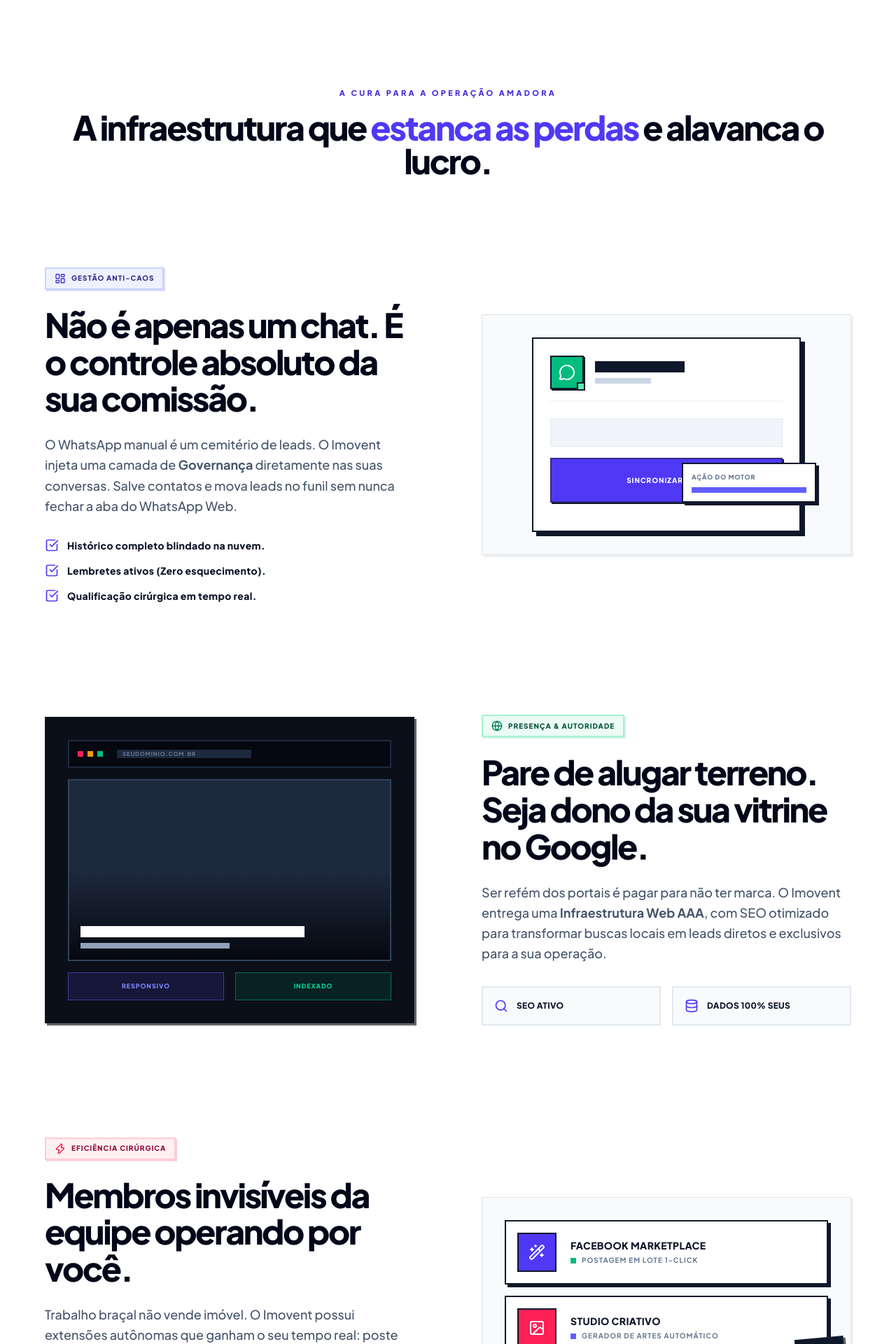
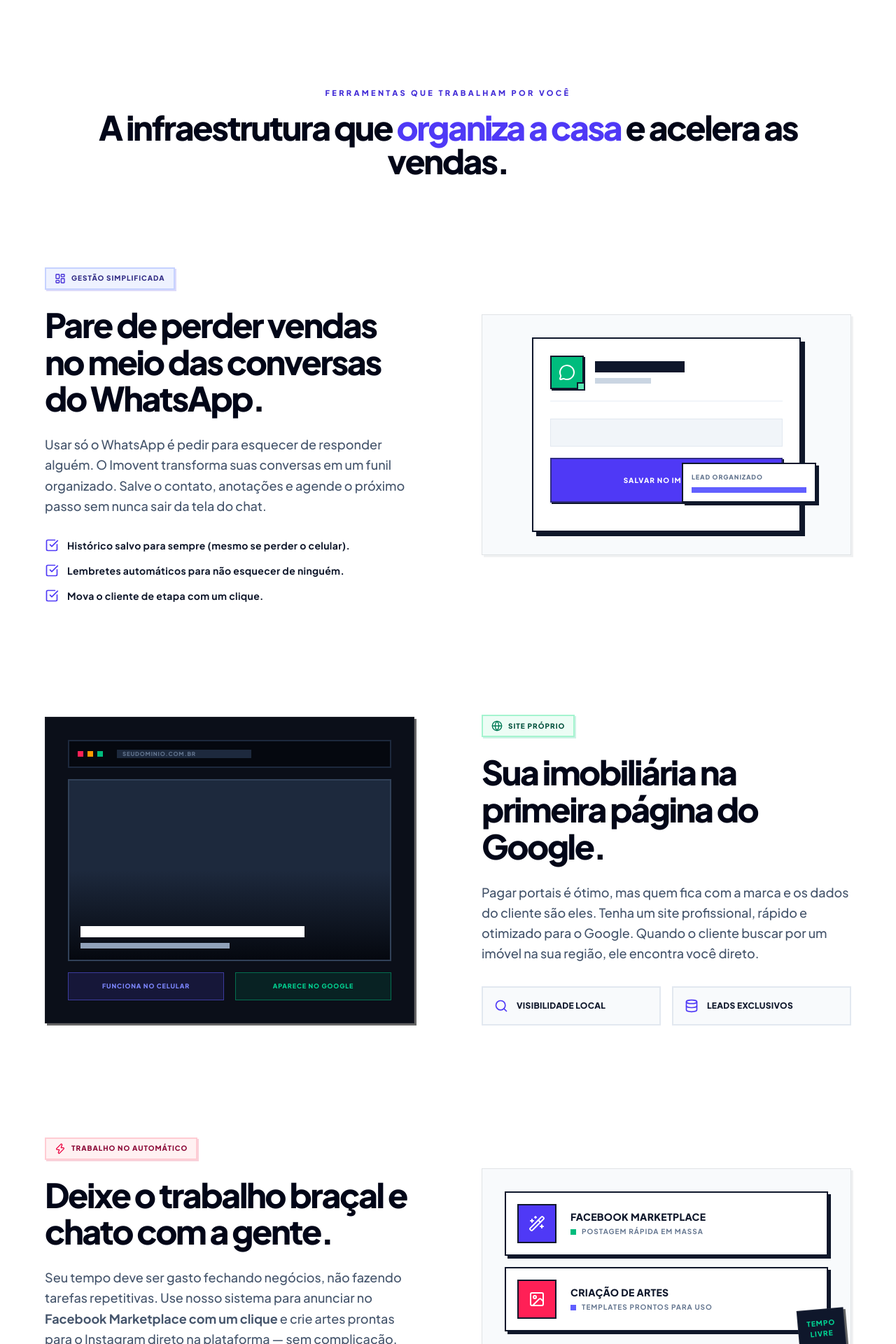
Before and after one commit to wendelvx/imovent-lp, a React (Vite) app: page / in a window 1280 px wide. Shown: the part 5260-7180 px from the top of the page at 70% size. Built offline with nearby package versions, Linux system fonts and the light colour scheme.

Commit message:
Revise text content for clarity and engagement

```diff
--- a/src/components/landing/Features.jsx
+++ b/src/components/landing/Features.jsx
@@ -21,12 +21,12 @@ export default function Features() {
   return (
     <section className="bg-white py-32 px-6 lg:px-12 relative overflow-hidden border-b border-slate-200">
 
-      {/* Título de Comando */}
+      {/* Título de Comando (Mais leve e convidativo) */}
       <div className="max-w-6xl mx-auto mb-32 text-center">
         <motion.div initial={{ opacity: 0, y: 20 }} whileInView={{ opacity: 1, y: 0 }} viewport={{ once: true }}>
-          <h2 className="text-[11px] font-[800] text-indigo-700 uppercase tracking-[0.3em] mb-4">A Cura para a Operação Amadora</h2>
+          <h2 className="text-[11px] font-[800] text-indigo-700 uppercase tracking-[0.3em] mb-4">Ferramentas que trabalham por você</h2>
           <h3 className="text-4xl md:text-5xl font-extrabold text-slate-950 tracking-tighter">
-            A infraestrutura que <span className="text-indigo-600">estanca as perdas</span> e alavanca o lucro.
+            A infraestrutura que <span className="text-indigo-600">organiza a casa</span> e acelera as vendas.
           </h3>
         </motion.div>
       </div>
@@ -38,17 +38,17 @@ export default function Features() {
           <motion.div variants={fadeInUp} className="order-2 lg:order-1">
             <div className="inline-flex items-center gap-2 px-3 py-1.5 bg-indigo-50 border-2 border-indigo-200 shadow-[2px_2px_0px_0px_rgba(79,70,229,0.2)] mb-6">
               <LayoutDashboard className="w-4 h-4 text-indigo-700" />
-              <span className="text-[10px] font-black text-indigo-900 tracking-widest uppercase">Gestão Anti-Caos</span>
+              <span className="text-[10px] font-black text-indigo-900 tracking-widest uppercase">Gestão Simplificada</span>
             </div>
             <h2 className="text-4xl lg:text-5xl font-extrabold text-slate-950 mb-6 tracking-tighter leading-[1.1]">
-              Não é apenas um chat. É o controle absoluto da sua comissão.
+              Pare de perder vendas no meio das conversas do WhatsApp.
             </h2>
             <p className="text-lg text-slate-600 leading-relaxed font-medium mb-8">
-              O WhatsApp manual é um cemitério de leads. O Imovent injeta uma camada de <strong>Governança</strong> diretamente nas suas conversas. Salve contatos e mova leads no funil sem nunca fechar a aba do WhatsApp Web.
+              Usar só o WhatsApp é pedir para esquecer de responder alguém. O Imovent transforma suas conversas em um funil organizado. Salve o contato, anotações e agende o próximo passo sem nunca sair da tela do chat.
             </p>
             <ul className="space-y-4">
-              {['Histórico completo blindado na nuvem.', 'Lembretes ativos (Zero esquecimento).', 'Qualificação cirúrgica em tempo real.'].map((item, i) => (
-                <li key={i} className="flex items-center gap-3 text-slate-900 font-[800] text-sm tracking-wide">
+              {['Histórico salvo para sempre (mesmo se perder o celular).', 'Lembretes automáticos para não esquecer de ninguém.', 'Mova o cliente de etapa com um clique.'].map((item, i) => (
+                <li key={i} className="flex items-center gap-3 text-slate-900 font-bold text-sm tracking-wide">
                   <CheckSquare className="w-5 h-5 text-indigo-600 flex-shrink-0" /> {item}
                 </li>
               ))}
@@ -70,10 +70,10 @@ export default function Features() {
               <div className="space-y-4">
                 <motion.div variants={popIn} className="h-10 w-full bg-slate-100 border border-slate-200"></motion.div>
                 <motion.div variants={popIn} className="h-16 w-full bg-indigo-600 border-2 border-indigo-900 shadow-[2px_2px_0px_0px_rgba(15,23,42,1)] relative flex items-center justify-center">
-                   <span className="text-white font-black text-[10px] uppercase tracking-widest">Sincronizar Lead</span>
+                   <span className="text-white font-black text-[10px] uppercase tracking-widest">Salvar no Imovent</span>
                 </motion.div>
                 <motion.div variants={popIn} className="absolute -right-6 bottom-10 bg-white border-2 border-slate-900 shadow-[4px_4px_0px_0px_rgba(15,23,42,1)] p-3 w-48">
-                   <span className="text-[9px] font-black text-slate-500 uppercase tracking-widest block mb-2">Ação do Motor</span>
+                   <span className="text-[9px] font-black text-slate-500 uppercase tracking-widest block mb-2">Lead Organizado</span>
                    <div className="h-2 w-full bg-indigo-500"></div>
                 </motion.div>
               </div>
@@ -87,22 +87,22 @@ export default function Features() {
           <motion.div variants={fadeInUp} className="lg:order-2">
             <div className="inline-flex items-center gap-2 px-3 py-1.5 bg-emerald-50 border-2 border-emerald-200 shadow-[2px_2px_0px_0px_rgba(16,185,129,0.2)] mb-6">
               <Globe className="w-4 h-4 text-emerald-700" />
-              <span className="text-[10px] font-black text-emerald-900 tracking-widest uppercase">Presença & Autoridade</span>
+              <span className="text-[10px] font-black text-emerald-900 tracking-widest uppercase">Site Próprio</span>
             </div>
             <h2 className="text-4xl lg:text-5xl font-extrabold text-slate-950 mb-6 tracking-tighter leading-[1.1]">
-              Pare de alugar terreno. Seja dono da sua vitrine no Google.
+              Sua imobiliária na primeira página do Google.
             </h2>
             <p className="text-lg text-slate-600 leading-relaxed font-medium mb-8">
-              Ser refém dos portais é pagar para não ter marca. O Imovent entrega uma <strong>Infraestrutura Web AAA</strong>, com SEO otimizado para transformar buscas locais em leads diretos e exclusivos para a sua operação.
+              Pagar portais é ótimo, mas quem fica com a marca e os dados do cliente são eles. Tenha um site profissional, rápido e otimizado para o Google. Quando o cliente buscar por um imóvel na sua região, ele encontra você direto.
             </p>
             <div className="grid grid-cols-2 gap-4">
               <div className="p-4 bg-slate-50 border-2 border-slate-200 flex items-center gap-3">
                 <Search className="w-5 h-5 text-indigo-600" />
-                <span className="text-xs font-[800] text-slate-900 uppercase tracking-wide">SEO Ativo</span>
+                <span className="text-xs font-[800] text-slate-900 uppercase tracking-wide">Visibilidade Local</span>
               </div>
               <div className="p-4 bg-slate-50 border-2 border-slate-200 flex items-center gap-3">
                 <Database className="w-5 h-5 text-indigo-600" />
-                <span className="text-xs font-[800] text-slate-900 uppercase tracking-wide">Dados 100% Seus</span>
+                <span className="text-xs font-[800] text-slate-900 uppercase tracking-wide">Leads Exclusivos</span>
               </div>
             </div>
           </motion.div>
@@ -127,28 +127,28 @@ export default function Features() {
                   </div>
                </motion.div>
                <div className="flex gap-4">
-                  <motion.div variants={popIn} className="h-10 flex-1 bg-indigo-900/30 border border-indigo-500/50 flex items-center justify-center font-black text-indigo-400 text-[9px] uppercase tracking-widest">Responsivo</motion.div>
-                  <motion.div variants={popIn} className="h-10 flex-1 bg-emerald-900/30 border border-emerald-500/50 flex items-center justify-center font-black text-emerald-400 text-[9px] uppercase tracking-widest">Indexado</motion.div>
+                  <motion.div variants={popIn} className="h-10 flex-1 bg-indigo-900/30 border border-indigo-500/50 flex items-center justify-center font-black text-indigo-400 text-[9px] uppercase tracking-widest">Funciona no Celular</motion.div>
+                  <motion.div variants={popIn} className="h-10 flex-1 bg-emerald-900/30 border border-emerald-500/50 flex items-center justify-center font-black text-emerald-400 text-[9px] uppercase tracking-widest">Aparece no Google</motion.div>
                </div>
             </motion.div>
           </motion.div>
         </motion.div>
 
-        {/* Feature 3: Automações Operacionais (Eficiência Cirúrgica) */}
+        {/* Feature 3: Automações Operacionais */}
         <motion.div initial="hidden" whileInView="visible" viewport={{ once: true, margin: "-100px" }} className="grid lg:grid-cols-2 gap-12 lg:gap-24 items-center">
           <motion.div variants={fadeInUp}>
             <div className="inline-flex items-center gap-2 px-3 py-1.5 bg-rose-50 border-2 border-rose-200 shadow-[2px_2px_0px_0px_rgba(225,29,72,0.2)] mb-6">
               <Zap className="w-4 h-4 text-rose-600" />
-              <span className="text-[10px] font-black text-rose-900 tracking-widest uppercase">Eficiência Cirúrgica</span>
+              <span className="text-[10px] font-black text-rose-900 tracking-widest uppercase">Trabalho no Automático</span>
             </div>
             <h2 className="text-4xl lg:text-5xl font-extrabold text-slate-950 mb-6 tracking-tighter leading-[1.1]">
-              Membros invisíveis da equipe operando por você.
+              Deixe o trabalho braçal e chato com a gente.
             </h2>
             <p className="text-lg text-slate-600 leading-relaxed font-medium mb-8">
-              Trabalho braçal não vende imóvel. O Imovent possui extensões autônomas que ganham o seu tempo real: poste no <strong>Marketplace em massa com 1 clique</strong> e gere artes de luxo para o Instagram no <strong>Studio Integrado</strong> — sem nunca abrir o Canva.
+              Seu tempo deve ser gasto fechando negócios, não fazendo tarefas repetitivas. Use nosso sistema para anunciar no <strong>Facebook Marketplace com um clique</strong> e crie artes prontas para o Instagram direto na plataforma — sem complicação.
             </p>
             <button className="flex items-center gap-3 text-indigo-700 font-[800] uppercase tracking-wide text-sm group hover:text-indigo-900 transition-colors">
-              Ativar Robôs Operacionais <ArrowRight className="w-5 h-5 group-hover:translate-x-2 transition-transform" />
+              Descobrir as Automações <ArrowRight className="w-5 h-5 group-hover:translate-x-2 transition-transform" />
             </button>
           </motion.div>
 
@@ -164,7 +164,7 @@ export default function Features() {
                      <h4 className="text-sm font-black text-slate-900 uppercase tracking-wide mb-1">Facebook Marketplace</h4>
                      <p className="text-[10px] font-bold text-slate-500 uppercase tracking-widest flex items-center gap-2">
                         <span className="w-2 h-2 bg-emerald-500 inline-block"></span>
-                        Postagem em Lote 1-Click
+                        Postagem Rápida em Massa
                      </p>
                   </div>
                </motion.div>
@@ -175,17 +175,17 @@ export default function Features() {
                      <ImageIcon className="w-6 h-6 text-white" />
                   </div>
                   <div>
-                     <h4 className="text-sm font-black text-slate-900 uppercase tracking-wide mb-1">Studio Criativo</h4>
+                     <h4 className="text-sm font-black text-slate-900 uppercase tracking-wide mb-1">Criação de Artes</h4>
                      <p className="text-[10px] font-bold text-slate-500 uppercase tracking-widest flex items-center gap-2">
                         <span className="w-2 h-2 bg-indigo-500 inline-block"></span>
-                        Gerador de Artes Automático
+                        Templates Prontos para Uso
                      </p>
                   </div>
                </motion.div>
 
                {/* Watermark/Stamp */}
                <div className="absolute -bottom-6 -right-6 bg-slate-900 text-white border-2 border-slate-800 p-3 shadow-solid-dark rotate-[-5deg]">
-                 <span className="text-[10px] font-black uppercase tracking-widest text-emerald-400 block text-center">Engine<br/>Active</span>
+                 <span className="text-[10px] font-black uppercase tracking-widest text-emerald-400 block text-center">Tempo<br/>Livre</span>
                </div>
             </div>
           </motion.div>
```
